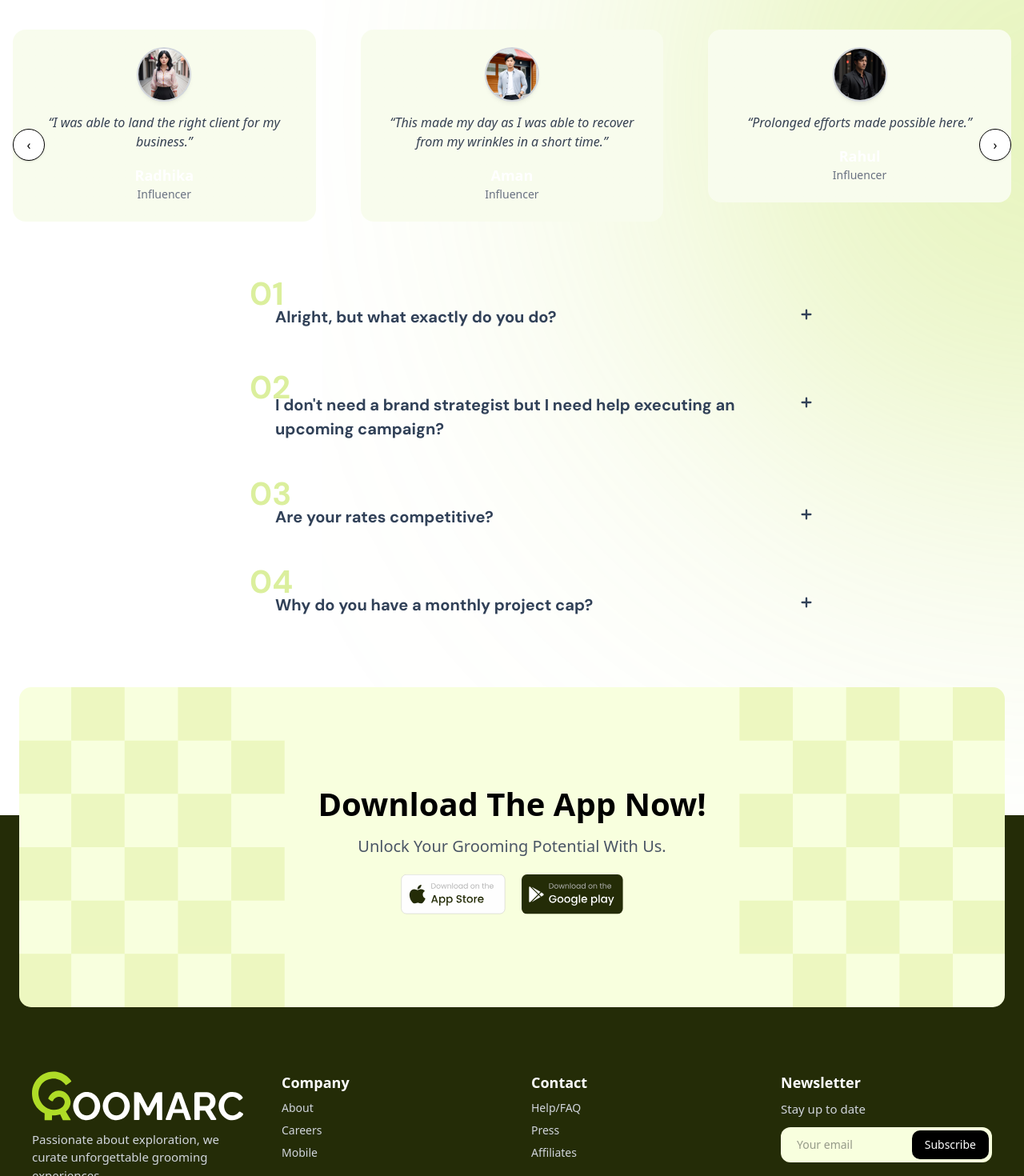
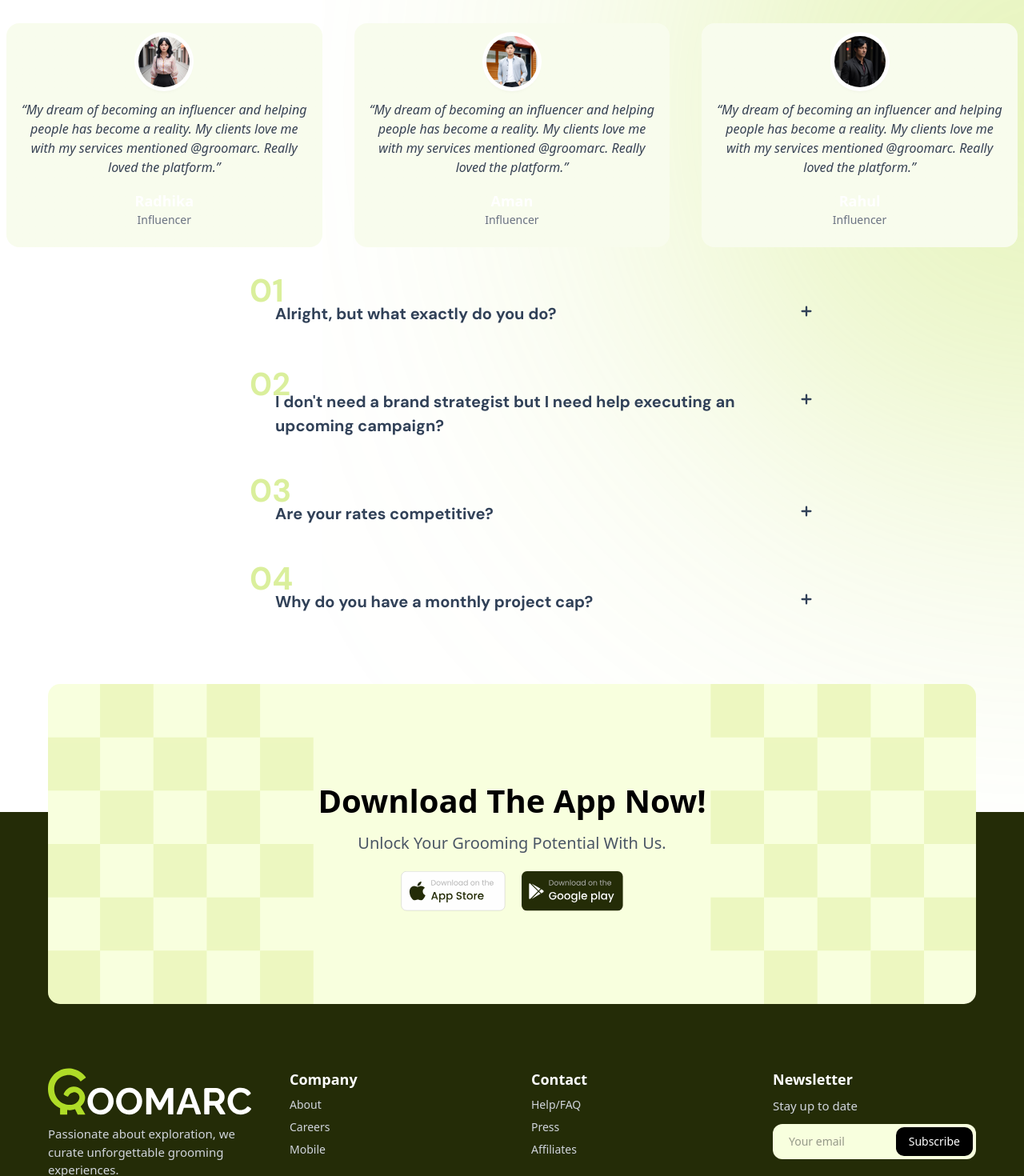
Before and after one commit to SARCASTICMANUS/Groomarc-website, a React (Vite) app: page / in a window 1280 px wide. Shown: the part 4660-6130 px from the top of the page at 80% size. Built offline with nearby package versions, Linux system fonts and the light colour scheme.

Commit message:
fixed layout issue

```diff
--- a/src/App.jsx
+++ b/src/App.jsx
@@ -28,7 +28,8 @@ function App() {
   const [count, setCount] = useState(0);
 
   return (
-    < >
+
+    <>
 
       <Navbar />
       <CombIcon />
@@ -62,16 +63,14 @@ function App() {
        <CreatorSection />
 
       <ReviewSection />
-      <div className="hidden sm:block GreenLight absolute top-970 inset-y-0   right-0 -z-1 h-525  ">
+      <div className="hidden  sm:block GreenLight absolute top-970 inset-y-0   right-0 -z-1 h-450  ">
       <img src={GreenLight} alt="" />
-     </div>
-      {/* <CommunitySection /> */}
+      </div>
       <FaqSection />
-      {/* <div className=""> */}
+
 
       <Footer />
 
-      {/* </div> */}
     </>
   );
 }
--- a/src/components/Footer/Footer.jsx
+++ b/src/components/Footer/Footer.jsx
@@ -4,9 +4,11 @@ import FooterCard from "../FooterCard/FooterCard";
 
 export default function Footer() {
   return (
-    <footer className="bg-[#242C07]  text-white  px-6 lg:mt-40 lg:h-140 lg:mb-0  h-180  lg:py-10 lg:w-full w-full py-10 ">
-      <FooterCard />
-      <div className="max-w-[1200px] mx-auto  lg:mt-[80px]  grid grid-cols-1 sm:grid-cols-2 lg:grid-cols-4 gap-12 text-center lg:text-left">
+
+      <div className="bg-[#242C07] lg:mt-40  text-white px-15 py-10 w-full">
+      <div className="hidden sm:block -mt-50" ><FooterCard />
+      </div>
+      <div className="max-w-[1200px]  mx-auto lg:mt-20 grid grid-cols-1 sm:grid-cols-2 lg:grid-cols-4 gap-12 text-center lg:text-left">
         {/* Logo & Description */}
         <div>
           <img
@@ -18,7 +20,7 @@ export default function Footer() {
             Passionate about exploration, we curate unforgettable grooming
             experiences.
           </p>
-          <div className="flex justify-center lg:justify-start gap-5 mt-3">
+          <div className="flex  justify-center lg:justify-start gap-5 mt-3">
             <FaFacebook className="text-[20px] cursor-pointer hover:text-lime-400 transition duration-300" />
             <FaInstagram className="text-[20px] cursor-pointer hover:text-lime-400 transition duration-300" />
             <FaTwitter className="text-[20px] cursor-pointer hover:text-lime-400 transition duration-300" />
@@ -26,7 +28,7 @@ export default function Footer() {
         </div>
 
         {/* Company Links */}
-        <div>
+        <div className="" >
           <h3 className="text-lg font-bold mb-2">Company</h3>
           <ul className="space-y-2 text-sm text-gray-300">
             <li className="hover:underline cursor-pointer">About</li>
@@ -36,8 +38,8 @@ export default function Footer() {
         </div>
 
         {/* Contact Links */}
-        <div>
-          <h3 className="text-lg  font-bold mb-2">Contact</h3>
+        <div className="">
+          <h3 className="text-lg font-bold mb-2">Contact</h3>
           <ul className="space-y-2 text-sm text-gray-300">
             <li className="hover:underline cursor-pointer">Help/FAQ</li>
             <li className="hover:underline cursor-pointer">Press</li>
@@ -46,26 +48,27 @@ export default function Footer() {
         </div>
 
         {/* Newsletter */}
-        <div>
-          <h3 className="text-lg  font-bold mb-2">Newsletter</h3>
+        <div className="" >
+          <h3 className="text-lg font-bold mb-2">Newsletter</h3>
           <p className="text-[15px] text-gray-300 mb-3">Stay up to date</p>
-          <div className="flex hidden sm:block justify-center lg:justify-end items-center gap-2 relative">
+          <div className="relative flex justify-center sm:justify-start">
             <input
               type="email"
               placeholder="Your email"
               className="w-full py-3 px-5 rounded-[12px] text-sm text-[#333] bg-[#F8FFDE] outline-none"
             />
-            <button className="mt-1 absolute right-1 bg-black text-white px-4 py-2 rounded-[10px] text-sm hover:bg-gray-700">
+            <button className="absolute right-1 top-1 bg-black text-white px-4 py-2 rounded-[10px] text-sm hover:bg-gray-700">
               Subscribe
             </button>
           </div>
         </div>
       </div>
 
-      <div className="text-center mt-8 text-xs text-gray-400">
+      <div className="text-center mt-8 text-xs  text-gray-400">
         &copy; 2025 GroomArc. All Rights Reserved
       </div>
-    </footer>
+
+      </div>
 
   );
 }
--- a/src/components/FooterCard/FooterCard.jsx
+++ b/src/components/FooterCard/FooterCard.jsx
@@ -6,7 +6,7 @@ import GooglePlay from "../../assets/Google Play.svg"
 
 export default function FooterCard() {
   return (
-    <div className="hidden  sm:block flex justify-center items-center -mt-50  h-100vh ">
+    <div className="hidden  sm:block flex justify-center items-center   h-100vh ">
       <div className="flex justify-center items-center w-full">
         <section className="relative bg-[#F8FFDE] text-center w-[1236px] h-[400px] rounded-[15px] z-[1] flex items-center justify-center">
 
--- a/src/components/MidSection/MidHeading/MidHeading.jsx
+++ b/src/components/MidSection/MidHeading/MidHeading.jsx
@@ -3,7 +3,7 @@ import React from "react";
 
 const MidHeading = () => {
   return (
-    <div className="mt-2  md:text-center sm:text-center  text-center lg:text-left xl:my-20 sm:my-3 ">
+    <div className="mt-12  md:text-center sm:text-center  text-center lg:text-left xl:my-20 sm:my-3 ">
       <h1 className="lg:text-7xl text-4xl lg:w-155 w-80 items-center justify-center  font-bold">
         Exclusive <span className="text-[#A5D80A]">Benefits</span>
       </h1>
--- a/src/components/ReviewSection/ReviewSection.jsx
+++ b/src/components/ReviewSection/ReviewSection.jsx
@@ -13,28 +13,28 @@ const reviews = [
   },
   {
     id: 2,
-    text: "I was able to land the right client for my business.",
+    text: "My dream of becoming an influencer and helping people has become a reality. My clients love me with my services mentioned @groomarc. Really loved the platform.",
     name: "Radhika",
     role: "Influencer",
     avatar: "/user4.jpg",
   },
   {
     id: 3,
-    text: "This made my day as I was able to recover from my wrinkles in a short time.",
+    text: "My dream of becoming an influencer and helping people has become a reality. My clients love me with my services mentioned @groomarc. Really loved the platform.",
     name: "Aman",
     role: "Influencer",
     avatar: "/user1.jpg",
   },
   {
     id: 4,
-    text: "Prolonged efforts made possible here.",
+    text: "My dream of becoming an influencer and helping people has become a reality. My clients love me with my services mentioned @groomarc. Really loved the platform.",
     name: "Rahul",
     role: "Influencer",
     avatar: "/user6.jpg",
   },
   {
     id: 5,
-    text: "I was able to land the right client for my business.",
+    text: "My dream of becoming an influencer and helping people has become a reality. My clients love me with my services mentioned @groomarc. Really loved the platform.",
     name: "Simon",
     role: "Influencer",
     avatar: "/user7.jpg",
@@ -96,7 +96,7 @@ const ReviewSection = () => {
     <div>
       {/* Desktop view */}
       <section>
-        <div className="hidden sm:block">
+        <div className="hidden mb-5 sm:block">
           <div className="glide" ref={desktopGlideRef}>
             {/* Slides */}
             <div className="glide__track" data-glide-el="track">
@@ -104,13 +104,13 @@ const ReviewSection = () => {
                 {reviews.map((review) => (
                   <li
                     key={review.id}
-                    className="glide__slide p-4 flex justify-center"
+                    className="glide__slide  p-2 flex justify-center"
                   >
-                    <div className="max-w-md w-full rounded-2xl p-6 text-center text-white bg-gradient-to-r from-[#F8FCED] to-[#F8FCED]">
+                    <div className="max-w-md w-110 h-70  rounded-2xl p-4 text-center text-white bg-gradient-to-r from-[#F8FCED] to-[#F8FCED]">
                       <img
                         src={review.avatar}
                         alt={review.name}
-                        className="w-16 h-16 rounded-full mx-auto mb-4 ring-2 ring-gray-300 shadow-md"
+                        className="w-16 h-16 rounded-full mx-auto mb-4 ring-5 shadow-md"
                       />
                       <p className="text-gray-700 italic mb-4">“{review.text}”</p>
                       <h4 className="text-lg font-semibold">{review.name}</h4>
@@ -123,7 +123,7 @@ const ReviewSection = () => {
 
             {/* Controls */}
             <div
-              className="absolute left-0 top-1/2 flex w-full justify-between px-4 -translate-y-1/2"
+              className="absolute hidden left-0 top-1/2 flex w-full justify-between px-4 -translate-y-1/2"
               data-glide-el="controls"
             >
               <button
--- a/src/index.css
+++ b/src/index.css
@@ -3,4 +3,9 @@
 body {
   overflow-x: hidden;
   width: 100vws;
+  /* At the top of your global CSS */
+  margin: 0;
+  padding: 0;
+  height: 100%;
+
 }
```
